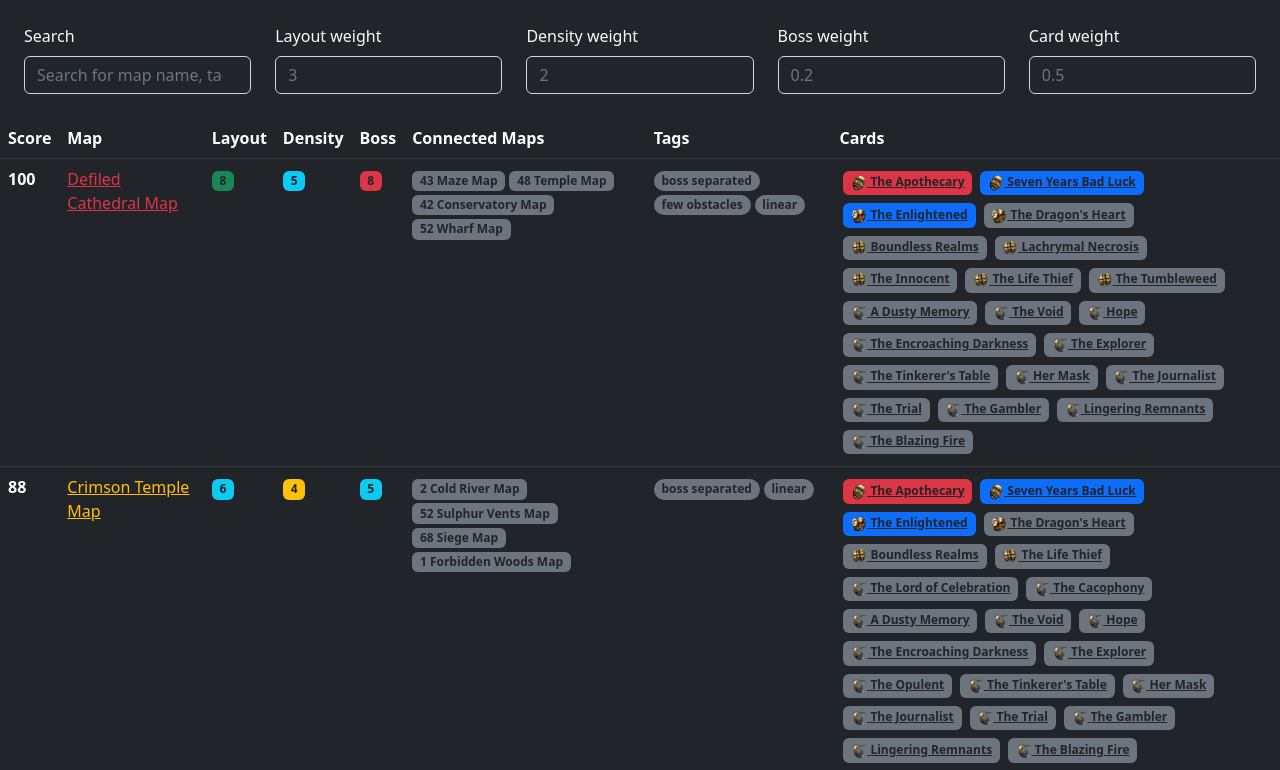
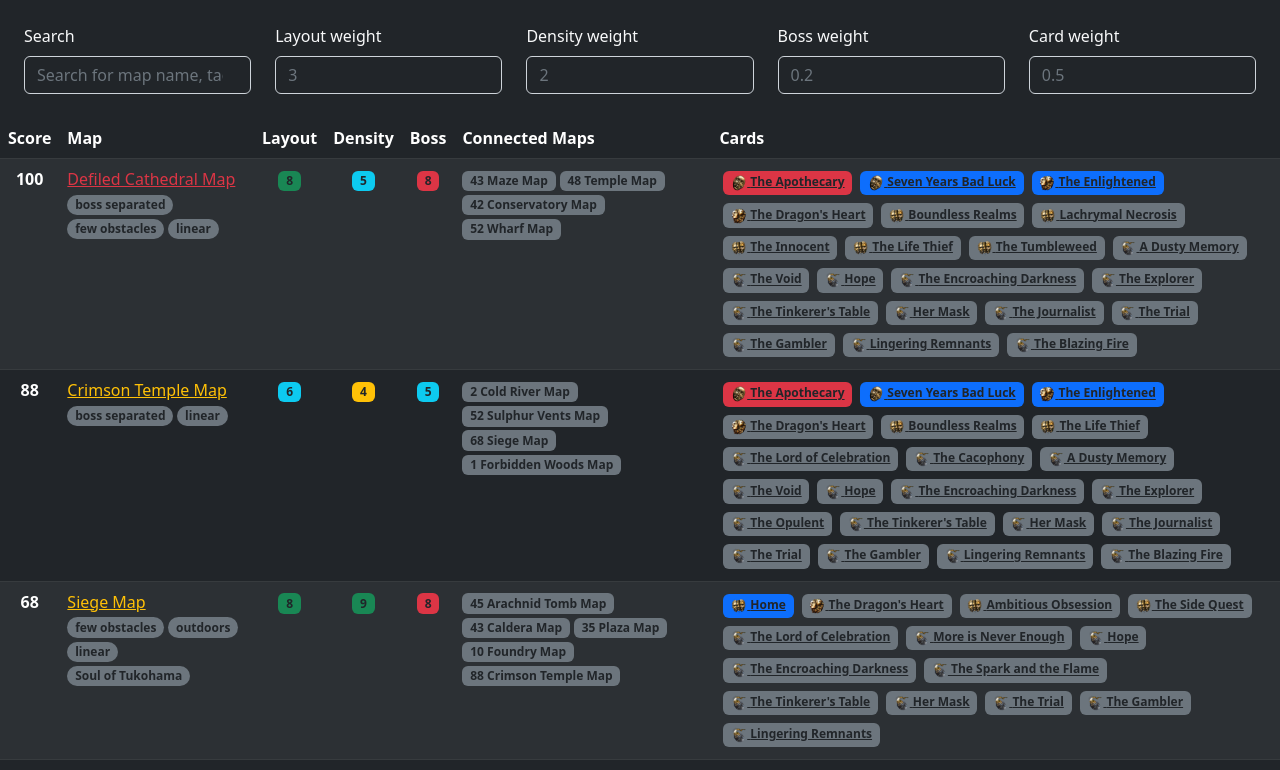
Before and after one commit to deathbeam/maps-of-exile, a React (Create React App) app in the folder site/: page / in a window 1280 px wide. Shown: the top 770 px of the page. Built offline with nearby package versions, Linux system fonts and the light colour scheme.

Commit message:
Move tags under map name and improve tab display
Signed-off-by: Tomas Slusny <slusnucky@gmail.com>

```diff
--- a/site/src/App.js
+++ b/site/src/App.js
@@ -271,7 +271,7 @@ function App() {
           </div>
         </div>
       </div>
-      <table className="table table-dark mb-0">
+      <table className="table table-dark table-striped mb-0">
         <thead>
         <tr>
           <th scope="col">
@@ -315,20 +315,22 @@ function App() {
             </span>
           </th>
           <th scope="col">Connected Maps</th>
-          <th scope="col">Tags</th>
           <th scope="col">Cards</th>
         </tr>
         </thead>
         <tbody>
         {filterMaps(ratedMaps, searchInput).map(m =>
           <tr>
-            <td><b>{Math.round(m.score || 0)}</b></td>
-            <td><a href={m.wiki} target="_blank" rel="noreferrer" className={tierColor(m)}>{m.name}</a></td>
-            <td>{ratingBadge(m.layout)}</td>
-            <td>{ratingBadge(m.density)}</td>
-            <td>{bossDisplay(m)}</td>
+            <td className="text-center"><b>{Math.round(m.score || 0)}</b></td>
+            <td>
+              <a href={m.wiki} target="_blank" rel="noreferrer" className={tierColor(m)}>{m.name}</a>
+              <br/>
+              {buildTags(m)}
+            </td>
+            <td className="text-center">{ratingBadge(m.layout)}</td>
+            <td className="text-center">{ratingBadge(m.density)}</td>
+            <td className="text-center">{bossDisplay(m)}</td>
             <td>{connectedDisplay(m, ratedMaps)}</td>
-            <td>{buildTags(m)}</td>
             <td>{mapAndRateCards(m.cards).map(c => cardDisplay(c))}</td>
           </tr>
         )}
```
